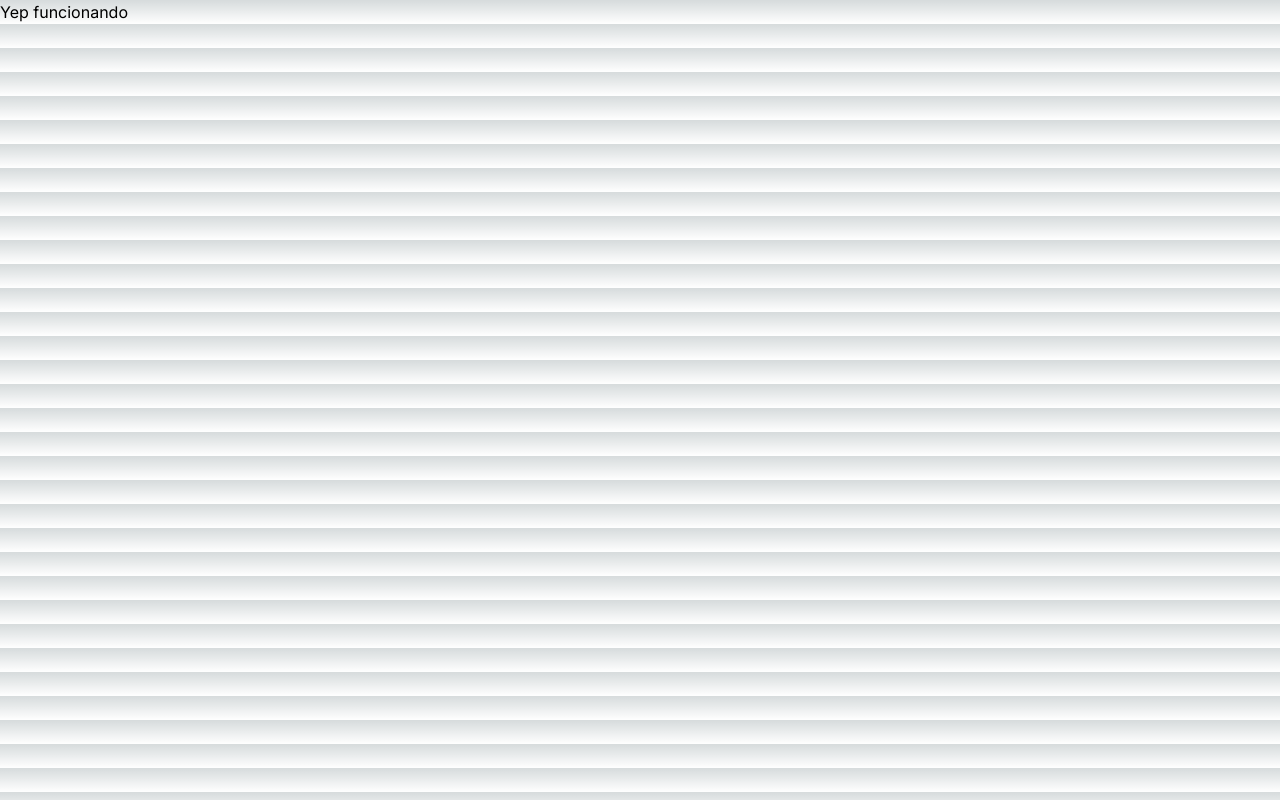
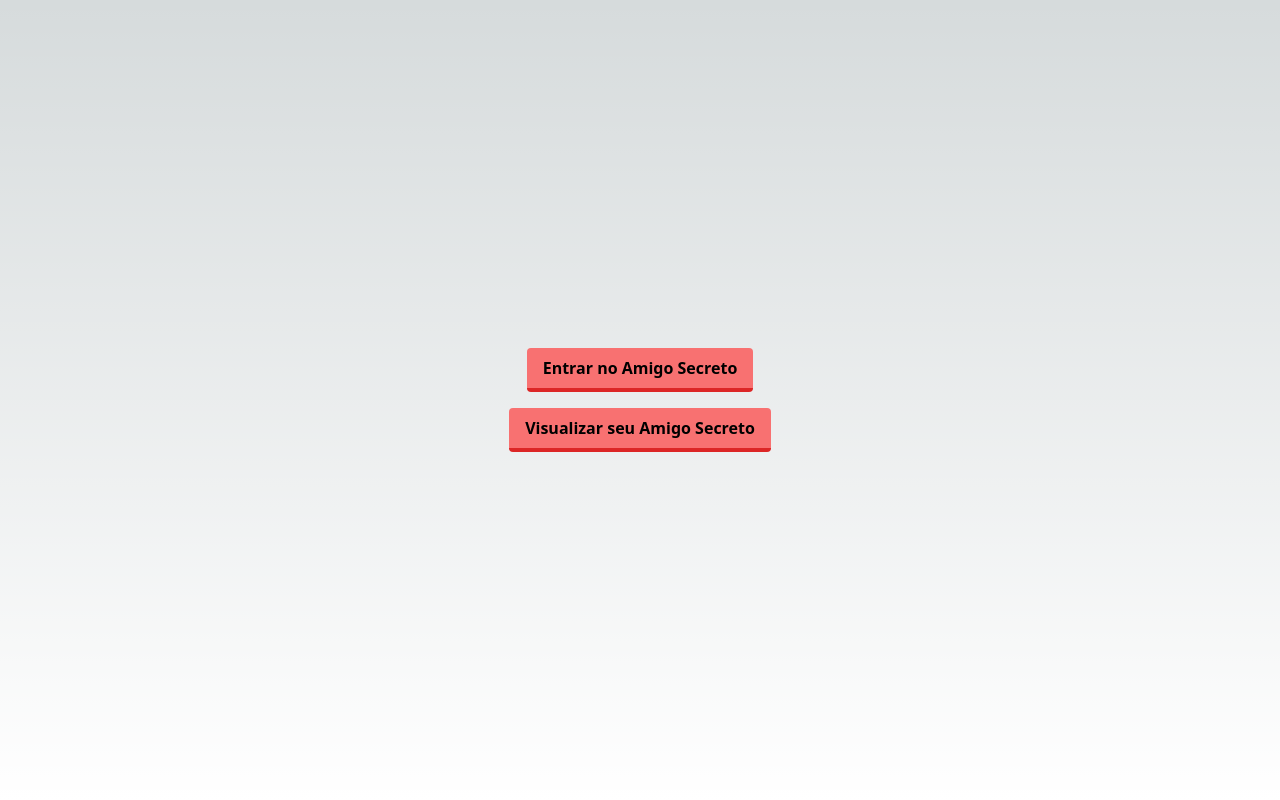
Before and after one commit to erneani/family-secret-friend-ui, a Next.js app: page / in a window 1280 px wide. Built offline with nearby package versions, Linux system fonts and the light colour scheme.

Commit message:
feat: create home page

```diff
--- /dev/null
+++ b/app/ingressar/page.tsx
@@ -0,0 +1,11 @@
+import Heading from "@/components/heading/Heading";
+
+export default function JoinSecretFriend() {
+  return (
+    <main>
+      <div className="container">
+        <Heading label="Ingressar no Amigo Secreto" />
+      </div>
+    </main>
+  );
+}
--- a/app/layout.tsx
+++ b/app/layout.tsx
@@ -15,7 +15,7 @@ export default function RootLayout({
 }) {
   return (
     <html lang="pt-br">
-      <body className={inter.className}>{children}</body>
+      <body>{children}</body>
     </html>
   )
 }
--- a/app/page.tsx
+++ b/app/page.tsx
@@ -1,9 +1,23 @@
-import Image from 'next/image'
+"use client";
+
+import Button from "@/components/button/Button";
+import { useRouter } from "next/navigation";
 
 export default function Home() {
+  const router = useRouter();
+
   return (
     <main>
-      Yep funcionando
+      <div className="container h-screen w-screen mx-auto flex flex-col justify-center items-center gap-4">
+        <Button
+          label="Entrar no Amigo Secreto"
+          onClick={() => router.push("/ingressar")}
+        />
+        <Button
+          label="Visualizar seu Amigo Secreto"
+          onClick={() => router.push("/meu-amigo-secreto")}
+        />
+      </div>
     </main>
-  )
+  );
 }
--- /dev/null
+++ b/components/button/Button.tsx
@@ -0,0 +1,15 @@
+interface IButton {
+  label: string;
+  onClick: () => any;
+}
+
+export default function Button(args: IButton) {
+  return (
+    <button
+      className="bg-red-400 hover:bg-red-500 px-4 py-2 rounded border-b-4 border-red-600 font-bold"
+      onClick={() => args.onClick()}
+    >
+      {args.label}
+    </button>
+  );
+}
--- /dev/null
+++ b/components/heading/Heading.tsx
@@ -0,0 +1,7 @@
+interface IHeading {
+  label: string;
+}
+
+export default function Heading(args: IHeading) {
+  return <h1 className="font-bold text-2xl">{args.label}</h1>;
+}
```
Also changed, not shown: components/button/index.ts (added), components/heading/index.ts (added).
